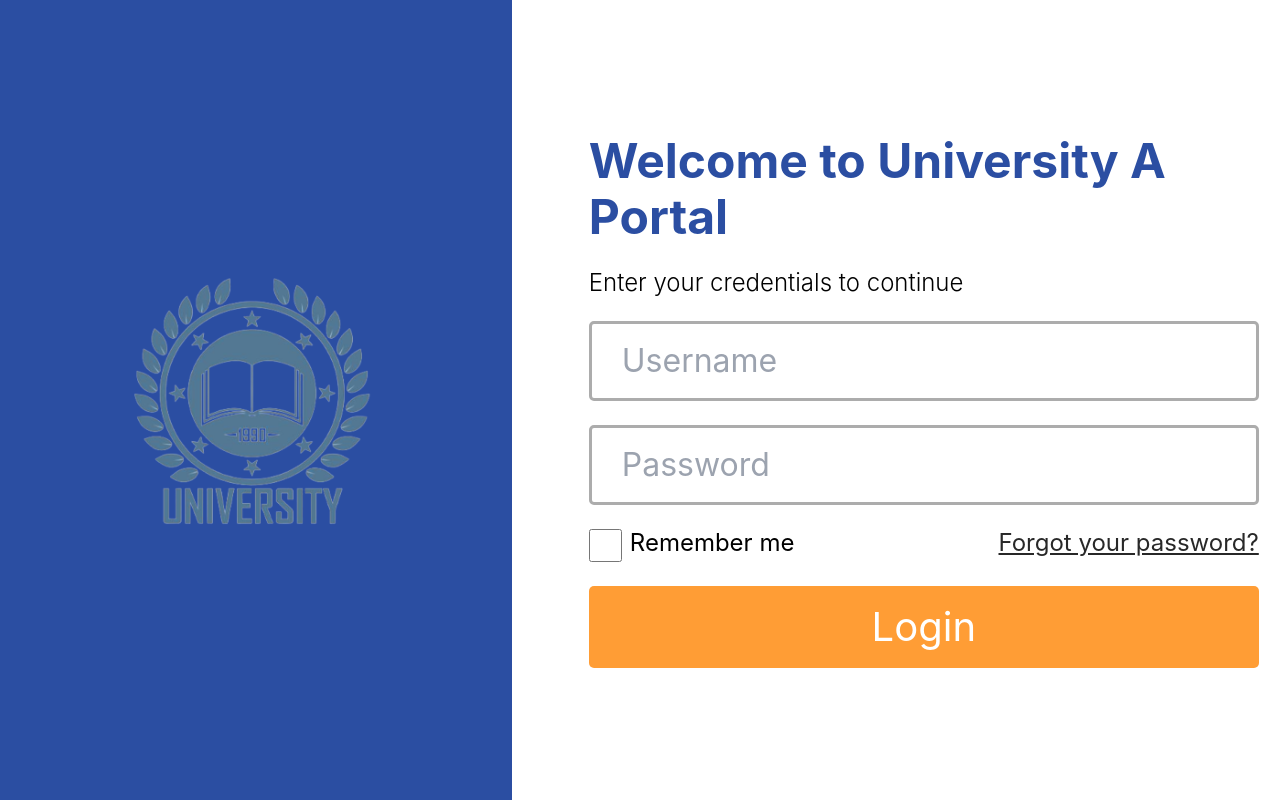
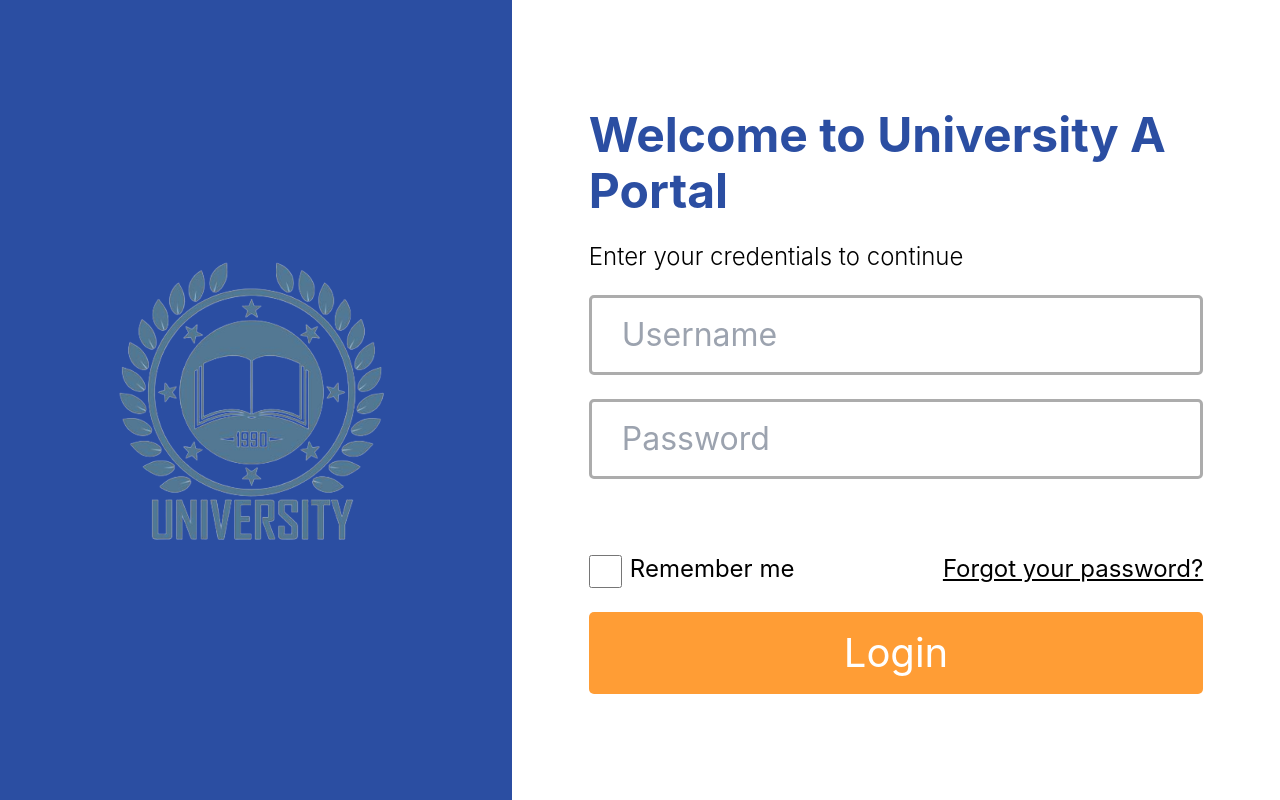
Before and after one commit to ha-duy-anh/TimeBird-Website-FrontEnd, a React (Vite) app: page / in a window 1280 px wide. Built offline with nearby package versions, Linux system fonts and the light colour scheme; no server answers.

Commit message:
Added in error checking, updated some UI elements, and added in user state handling

```diff
--- a/src/components/routeGuard.tsx
+++ b/src/components/routeGuard.tsx
@@ -1,5 +1,4 @@
-import Login from '../pages/Login/Login'
-import { Navigate, useNavigate } from "react-router-dom"
+import { Navigate } from "react-router-dom"
 
 interface RouteGuardProp {
     user : string|undefined,
--- /dev/null
+++ b/src/models/authprop.ts
@@ -0,0 +1,4 @@
+export interface AuthProp {
+    setUser : () => void,
+    unsetUser : () => void
+}
--- a/src/pages/Login/Login.tsx
+++ b/src/pages/Login/Login.tsx
@@ -2,13 +2,16 @@ import { useState } from "react"
 import image from "../../assets/login-bg.png"
 import axios from "axios"
 import { useNavigate } from "react-router-dom"
+import { AuthProp } from "../../models/authprop";
 
-export default function Login() {
+export default function Login(prop : AuthProp) {
   const [credentials, setCredentials] = useState({
     username: "",
     password: ""
   });
-  const [rememberMe, setRememberMe] = useState(false);
+
+  const [invalidForm, setInvalidForm] = useState(false)
+  const [rememberMe, setRememberMe] = useState(false)
 
   function handleCredentials(e: any) {
     setCredentials({
@@ -26,11 +29,15 @@ export default function Login() {
           credentials,
           { withCredentials: true }
       ).then(() => {
+        prop.setUser
         const nav = useNavigate()
         nav("/dashboard")
       }).catch(err => {
         console.log(err)
+        prop.unsetUser
       })
+    } else {
+      setInvalidForm(true)
     }
   }
 
@@ -39,12 +46,12 @@ export default function Login() {
       <div className="w-[40%] bg-[#2B4EA2] grid justify-center align-middle items-center">
         <img
           src={image}
-          className="w-2/3 h-auto mx-auto"
+          className="w-[75%] h-auto mx-auto"
           alt=""
         />
       </div>
 
-      <div className="w-[60%] h-full bg-[#FFFFFF] flex justify-center">
+      <div className="w-[60%] h-full bg-[#FFFFFF] flex">
         <div className="inline-block w-[80%] m-auto">
           <form action="" method="POST" onSubmit={e => handleOnSubmit(e)} className="grid gap-6 justify-start">
             <div
@@ -76,13 +83,17 @@ export default function Login() {
               value={credentials.password}
               onChange={e => handleCredentials(e)}
             />
-            <div
-              className="min-w-[670px] h-[33px] flex justify-between"
-            >
+
+            {invalidForm == true
+              ? <p className="text-center text-red-700 font-medium">All fields are required *</p>
+              : <p className="invisible">Placeholder</p>
+            }
+
+            <div className="w-full h-[33px] flex justify-between">
               <div className="flex gap-2">
                 <input
                   type="checkbox"
-                  className="w-[33px] h-[33px] border-[2px] border-[#000000] rounded-[5px]"
+                  className="w-[33px] h-[33px] border-[2px] border-[#000000] rounded-[5px] hover:cursor-pointer"
                   onChange={() => setRememberMe(!rememberMe)}
                   id="rememberMe"
                   checked={rememberMe}
@@ -93,12 +104,12 @@ export default function Login() {
                   Remember me
                 </label>
               </div>
-              <p
+              <a
                 className="min-w-[244px] h-[28px]
-                font-[400] text-[24px] leading-[28px] underline"
+                font-[400] text-[24px] leading-[28px] underline hover:cursor-pointer text-black hover:text-blue"
               >
                 Forgot your password?
-              </p>
+              </a>
             </div>
 
             <input
--- a/src/pages/app.tsx
+++ b/src/pages/app.tsx
@@ -15,7 +15,7 @@ const app = () => {
         handleSetUser()
     }, [])
 
-    const unsetUser = () => {
+    const handleUnsetUser = () => {
         setUser(undefined)
     }
 
@@ -33,7 +33,7 @@ const app = () => {
     return (
         <BrowserRouter>
         <Routes>
-            <Route path='/' element={<Login/>}/>
+            <Route path='/' element={<Login unsetUser={handleUnsetUser} setUser={handleSetUser}/>}/>
             <Route path='/dashboard' element={
                 <RouteGuard user={user}>
                     <Dashboard />
```
